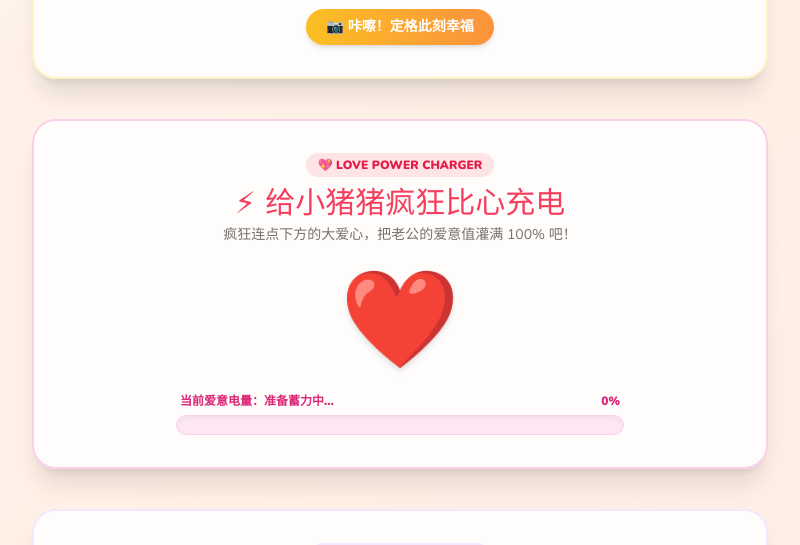
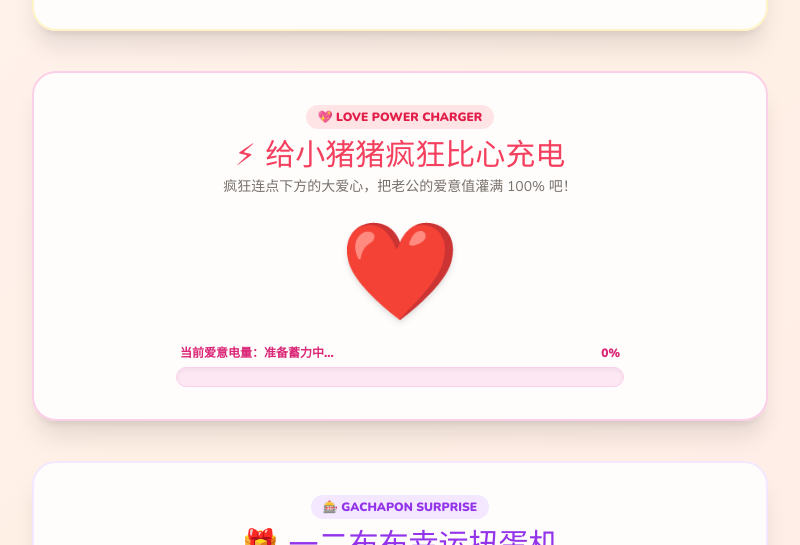
Before and after one commit to ApocKira/birthday_card, a plain HTML site: page index.html in a window 1280 px wide. Shown: the part 1167-1712 px from the top of the page, without its empty margins (240-1040 px from the left). Drawn offline with nearby package versions, Linux system fonts and the light colour scheme; a web font is replaced by a local one.

Commit message:
delete a button

```diff
--- a/index.html
+++ b/index.html
@@ -163,13 +163,6 @@
                 </div>
             </div>
 
-            <!-- 底部操作栏：批量导入合照 & 拍照彩蛋 -->
-            <div class="px-6 mt-3 flex flex-wrap justify-center gap-3">
-                <button onclick="takeSnapshot()" class="bg-gradient-to-r from-amber-400 to-orange-400 hover:from-amber-500 hover:to-orange-500 text-white font-extrabold py-2 px-5 rounded-full shadow-md transition active:scale-95 text-sm flex items-center space-x-1">
-                    <span>📷</span>
-                    <span>咔嚓！定格此刻幸福</span>
-                </button>
-            </div>
         </section>
 
         <!-- 3. 给小猪猪疯狂比心充电站 -->
```
